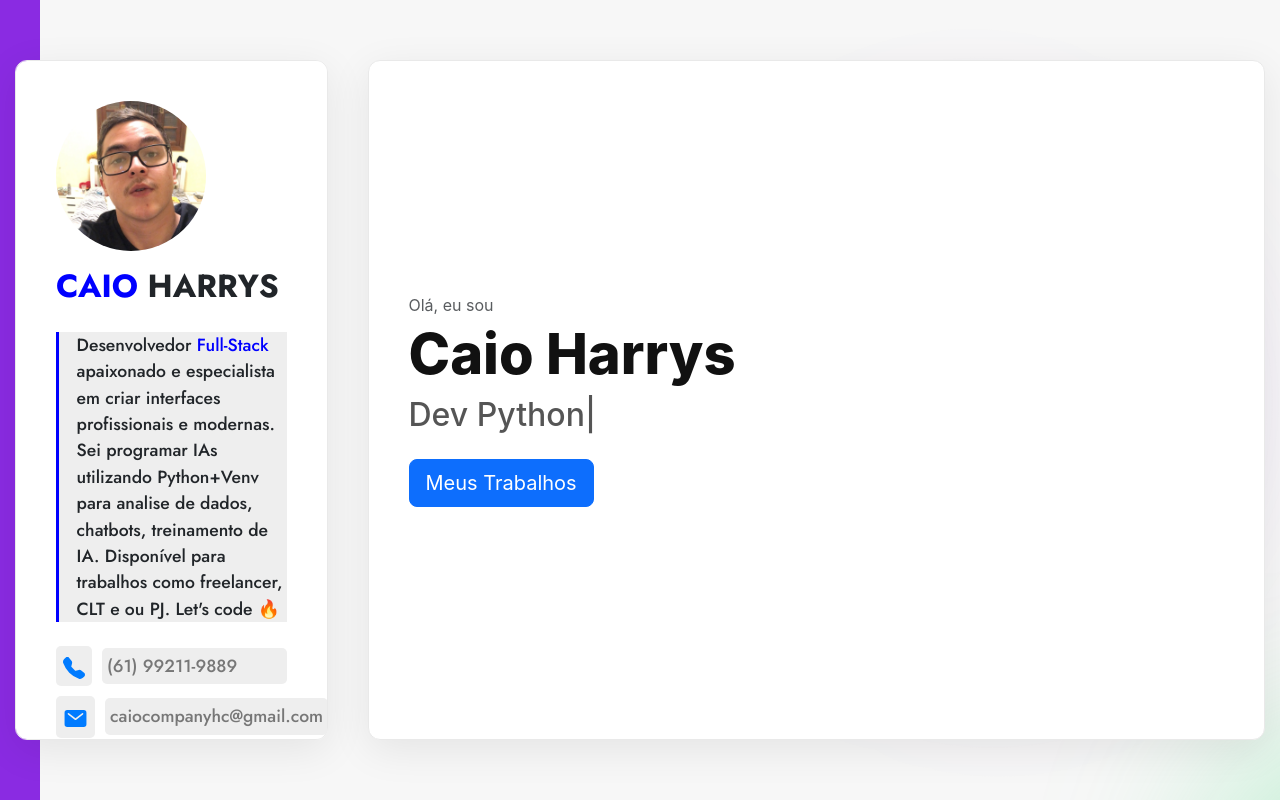
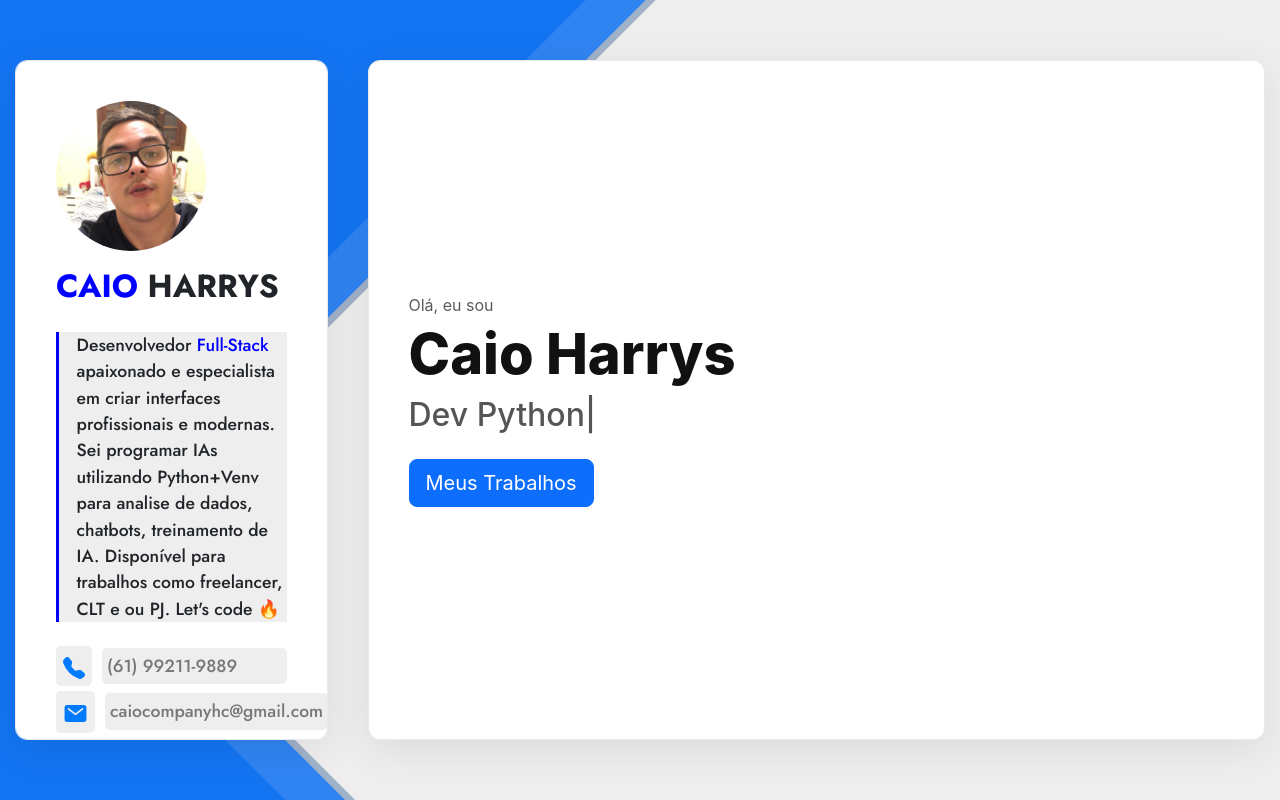
Before and after one commit to CaioHarrys/harrys-CR, a React (Create React App) app in the folder meu-portfolio/: page / in a window 1280 px wide. Built offline with nearby package versions, Linux system fonts and the light colour scheme.

Commit message:
Alteração do bg da pagina.

```diff
--- a/meu-portfolio/src/App.css
+++ b/meu-portfolio/src/App.css
@@ -15,7 +15,7 @@
   justify-content: center;
   min-height: 100vh;
   padding: 50px 15px;
-  background-color: #f7f7f7;
+  background-color: #eee;
   overflow: hidden;
   position: relative;
   gap: 40px;
@@ -32,7 +32,7 @@
   box-shadow: 0 10px 40px rgba(0, 0, 0, 0.08);
   border: 1px solid #e9e9e9;
   position: relative;
-  z-index: 2;
+  z-index: 20;
 }
 
 /* === PAINEL DA ESQUERDA (SIDEBAR) === */
@@ -56,15 +56,85 @@
 /* ... (O restante do CSS para as animações continua o mesmo) ... */
 .intro-loader {
   position: fixed;
-  top: 0;
-  left: 0;
-  width: 120%;
+  top: -100vh;
+  left: -110vh;
+  width: 200%;
   height: 100%;
-  background-color: #8A2BE2;
-  z-index: 0;
-  animation: hideLoader 0.9s forwards ease-in;
-  animation-delay: 0.0s;
-  margin-left: 40px;
+  background-color: #1374F2;
+  z-index: 4;
+  animation: hideLoader 1s forwards ease-in-out !important;
+  animation-delay: -0.1s;
+  margin-left: 20px;
+  transform: rotate(-45deg) !important;
+}
+
+.intro-loader-s {
+  position: fixed;
+  top: 100vh;
+  left: -110vh;
+  width: 100%;
+  height: 100%;
+  background-color: #1374F2;
+  z-index: 5;
+  animation: hideLoader 1s forwards ease-in-out;
+  animation-delay: -0.1s;
+  margin-left: 20px;
+  transform: rotate(-45deg) !important;
+}
+
+.intro-loader-2 {
+  position: fixed;
+  top: -100vh;
+  left: -100vh;
+  width: 200%;
+  height: 100%;
+  animation: hideLoader 1s forwards ease-in-out;
+  animation-delay: -0.1s;
+  background-color: #3084F2 !important;
+  margin-left: 0px !important;
+  z-index: 3;
+  transform: rotate(-45deg) !important;
+}
+
+.intro-loader-2-s {
+  position: fixed;
+  top: 100vh;
+  left: -100vh;
+  width: 100%;
+  height: 100%;
+  animation: hideLoader 1s forwards ease-in-out;
+  animation-delay: -0.1s;
+  background-color: #3084F2 !important;
+  margin-left: 0px !important;
+  z-index: 3;
+  transform: rotate(-45deg) !important;
+}
+
+.intro-loader-3 {
+  position: fixed;
+  top: -100vh;
+  left: -100vh;
+  width: 200%;
+  height: 100%;
+  animation: hideLoader 1s forwards ease-in-out;
+  animation-delay: -0.1s;
+  background-color: #a0b2c9 !important;
+  margin-left: 10px !important;
+  z-index: 2;
+  transform: rotate(-45deg) !important;
+}
+.intro-loader-3-s {
+  position: fixed;
+  top: 100vh;
+  left: -100vh;
+  width: 100%;
+  height: 100%;
+  animation: hideLoader 1s forwards ease-in-out;
+  animation-delay: -0.1s;
+  background-color: #a0b2c9 !important;
+  margin-left: 10px !important;
+  z-index: 2;
+  transform: rotate(-45deg) !important;
 }
 
 @keyframes hideLoader {
--- a/meu-portfolio/src/App.js
+++ b/meu-portfolio/src/App.js
@@ -8,8 +8,13 @@ function App() {
     <div className="app-wrapper">
       {/* EFEITOS DE FUNDO */}
       <div className="intro-loader"></div>
-      <div className="animated-shape shape1"></div>
-      <div className="animated-shape shape2"></div>
+      <div className="intro-loader-s"></div>
+      <div className="intro-loader-2"></div>
+      <div className="intro-loader-2-s"></div>
+      <div className="intro-loader-3"></div>
+      <div className="intro-loader-3-s"></div>
+      {/* <div className="animated-shape shape1"></div>
+      <div className="animated-shape shape2"></div> */}
 
       {/* PAINEL DA ESQUERDA (SIDEBAR) */}
       <div className="col-3">
--- a/meu-portfolio/src/assets/css/Sidebar.css
+++ b/meu-portfolio/src/assets/css/Sidebar.css
@@ -29,7 +29,7 @@
     display: flex;
     justify-content: flex-start;
     flex-direction: row !important;
-    gap: 10px;
+    gap: 5px;
 }
 .social-icons a {
     background-color: #eee !important;
@@ -91,7 +91,7 @@ ul {
     justify-content: space-evenly;
     flex-direction: column;
     width: 100% !important;
-    gap: 10px;
+    gap: 5px;
 }
 .list-side-bar li {
     display: flex;
```
